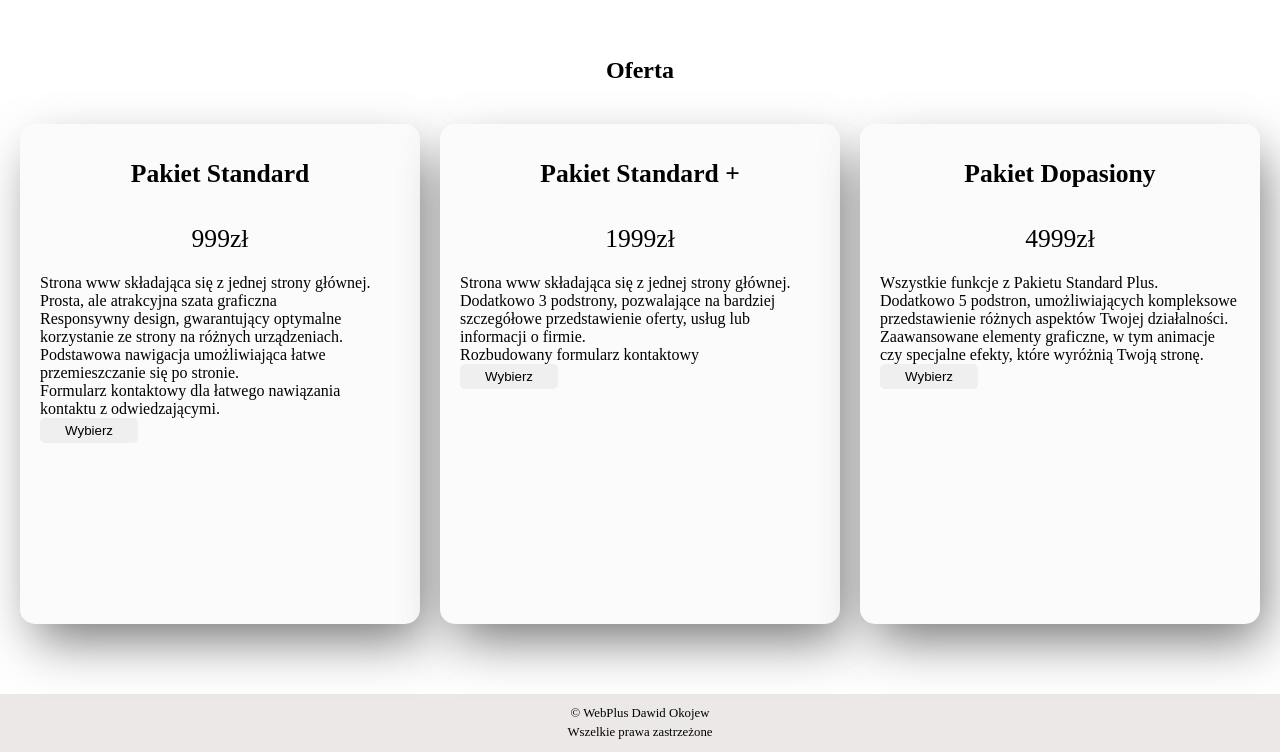
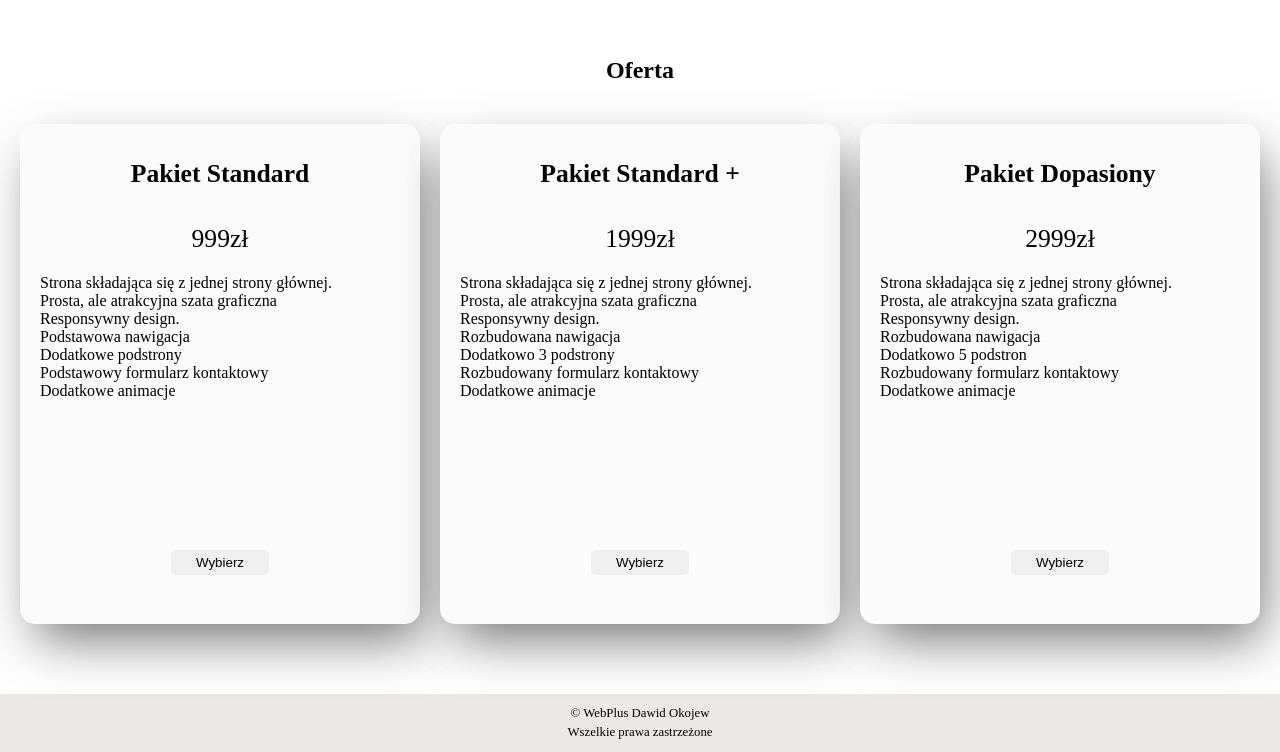
Before and after one commit to DawidOkojewProject/My_page, a website: page index.html in a window 1280 px wide. Shown: the part 1014-1766 px from the top of the page. Drawn offline with Linux system fonts and the light colour scheme.

Commit message:
Modified offer section, changed text and buttons

```diff
--- a/index.html
+++ b/index.html
@@ -55,7 +55,6 @@
                             online. Daj mi szansę udowodnienia, że prostota może iść w parze z efektywnością w świecie stron
                             internetowych.
                         </p>
-
                     </div>
                </div>
             </section>
@@ -65,32 +64,39 @@
                     <div class="offer--container__item one">
                         <h3>Pakiet Standard</h3>
                         <p class="price">999zł</p>
-                        <p>Strona www składająca się z jednej strony głównej.</p>
+                        <p>Strona składająca się z jednej strony głównej.</p>
                         <p>Prosta, ale atrakcyjna szata graficzna</p>
-                        <p>Responsywny design, gwarantujący optymalne korzystanie ze strony na różnych urządzeniach.</p>
-                        <p>Podstawowa nawigacja umożliwiająca łatwe przemieszczanie się po stronie.</p>
-                        <p>Formularz kontaktowy dla łatwego nawiązania kontaktu z odwiedzającymi.</p>
-                        <button class="offer-button">Wybierz</button>
+                        <p>Responsywny design.</p>
+                        <p>Podstawowa nawigacja</p>
+                        <p>Dodatkowe podstrony</p>
+                        <p>Podstawowy formularz kontaktowy</p>
+                        <p>Dodatkowe animacje </p>
+                        <div class="button-container"><button class="offer-button">Wybierz</button></div class="button_container">
                     </div>
                     <div class="offer--container__item two">
                         <h3>Pakiet Standard +</h3>
                         <p class="price">1999zł</p>
-                        <p>Strona www składająca się z jednej strony głównej.</p>
-                        <p>Dodatkowo 3 podstrony, pozwalające na bardziej szczegółowe przedstawienie oferty, usług lub
-                            informacji o firmie.</p>
+                        <p>Strona składająca się z jednej strony głównej.</p>
+                        <p>Prosta, ale atrakcyjna szata graficzna</p>
+                        <p>Responsywny design.</p>
+                        <p>Rozbudowana nawigacja</p>
+                        <p>Dodatkowo 3 podstrony</p>
                         <p>Rozbudowany formularz kontaktowy</p>
-                        <button class="offer-button">Wybierz</button>
+                        <p>Dodatkowe animacje </p>
+                        <div class="button-container"><button class="offer-button">Wybierz</button></div class="button_container">
                     </div>
                     <div class="offer--container__item three">
                         <h3>Pakiet Dopasiony</h3>
-                        <p  class="price">4999zł</p>
-                        <p> Wszystkie funkcje z Pakietu Standard Plus.</p>
-                        <p>Dodatkowo 5 podstron, umożliwiających kompleksowe przedstawienie różnych aspektów Twojej
-                            działalności.</p>
-                        <p>Zaawansowane elementy graficzne, w tym animacje czy specjalne efekty, które wyróżnią Twoją stronę.
-                        </p>
+                        <p class="price">2999zł</p>
+                        <p>Strona składająca się z jednej strony głównej.</p>
+                        <p>Prosta, ale atrakcyjna szata graficzna</p>
+                        <p>Responsywny design.</p>
+                        <p>Rozbudowana nawigacja</p>
+                        <p>Dodatkowo 5 podstron</p>
+                        <p>Rozbudowany formularz kontaktowy</p>
+                        <p>Dodatkowe animacje </p>
 
-                        <button class="offer-button">Wybierz</button>
+                        <div class="button-container"><button class="offer-button">Wybierz</button></div class="button_container">
                     </div>
                </div>
             </section>
--- a/src/sass/style.scss
+++ b/src/sass/style.scss
@@ -120,11 +120,19 @@
 				padding: 20px;
 				font-size: 1.6rem;
 			}
-			.offer-button {
-				cursor: pointer;
-				padding: 5px 25px;
-				border-radius: 5px;
-				border: none;
+			.button-container {
+				display: flex;
+				margin-top: 150px;
+				width: 100%;
+				justify-content: center;
+				align-items: end;
+
+				.offer-button {
+					cursor: pointer;
+					padding: 5px 25px;
+					border-radius: 5px;
+					border: none;
+				}
 			}
 			h3 {
 				padding: 15px 0;
```
Also changed, not shown: dist/css/style.min.css, 1 other file.
